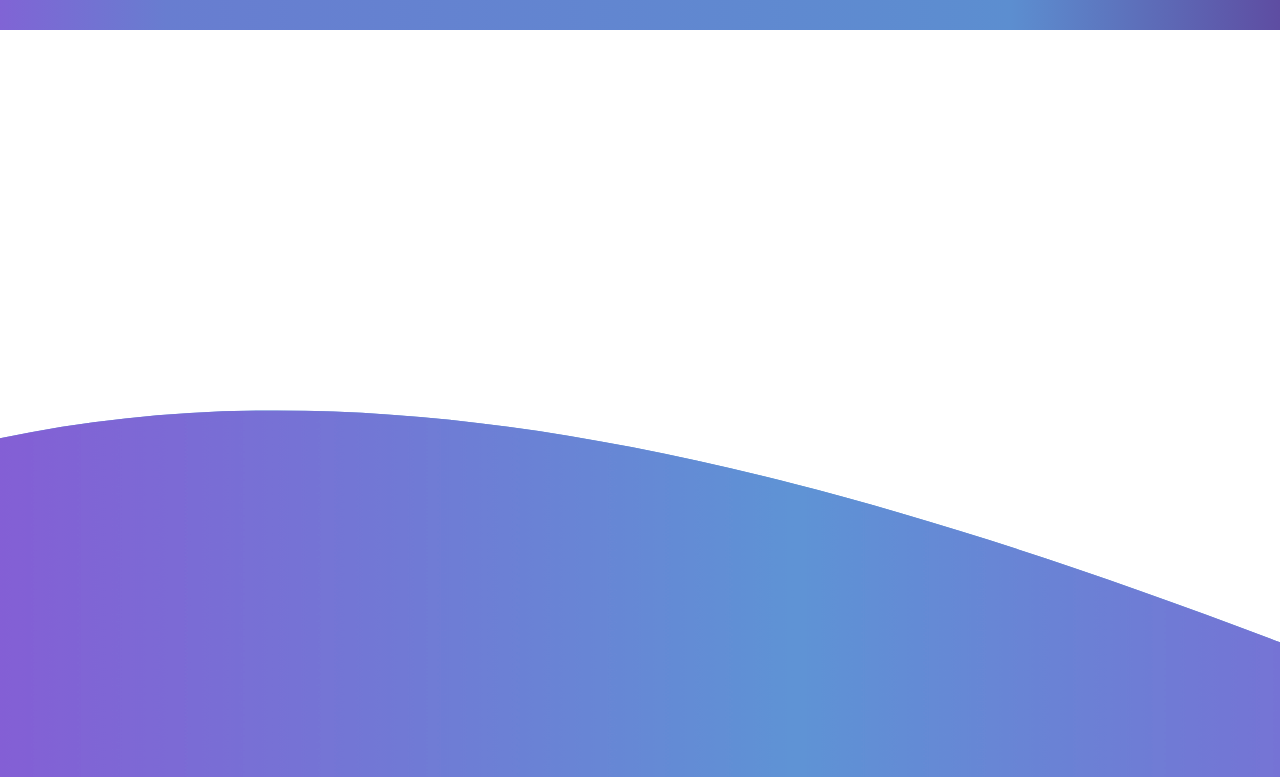
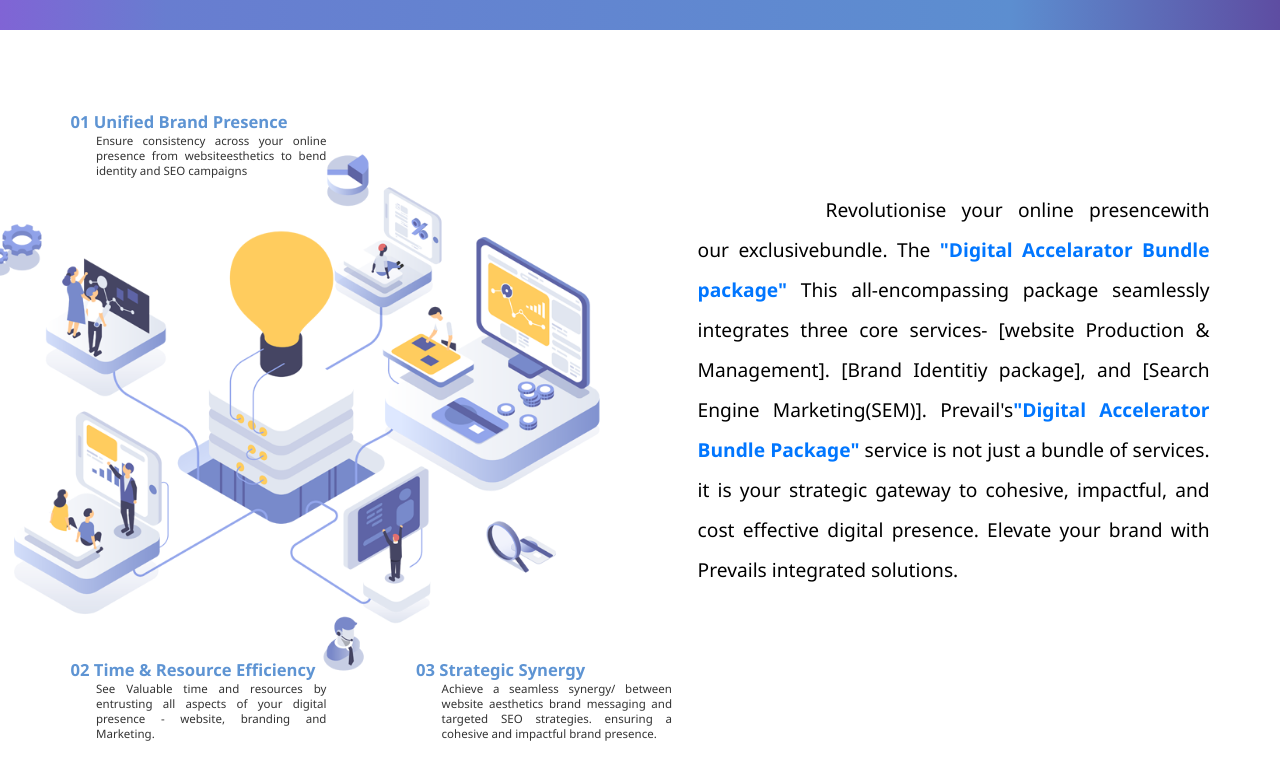
Before and after one commit to Umweltdev/prevailclient, a React (Vite) app: page / in a window 1280 px wide. Shown: the part 4343-5120 px from the top of the page. Built offline with nearby package versions, Linux system fonts and the light colour scheme.

Commit message:
landing | revolutionize section

```diff
--- a/src/components/About/assets/about.css
+++ b/src/components/About/assets/about.css
@@ -358,3 +358,6 @@
 .img-consult {
   width: 100vw;
 }
+
+
+/* SECTION SIX */
--- /dev/null
+++ b/src/components/Landing/SectionSeven.jsx
@@ -0,0 +1,49 @@
+import React from "react";
+import "./assets/landing.css";
+import rev from "./assets/rev.svg";
+
+const SectionSeven = () => {
+  return (
+    <div className="sectionSeven">
+      <div className="sSevenRight">
+        <div className="sSevenOne">
+          <h1 className="sSevenOneHeader">01 Unified Brand Presence</h1>
+          <p className="sSevenOneText">
+            Ensure consistency across your online presence from websiteesthetics
+            to bend identity and SEO campaigns
+          </p>
+        </div>
+        <div className="sSevenSecondry">
+          <div className="sSevenTwo">
+            <h1 className="sSevenOneHeader">02 Time & Resource Efficiency</h1>
+            <p className="sSevenOneText">
+              See Valuable time and resources by entrusting all aspects of your
+              digital presence - website, branding and Marketing.
+            </p>
+          </div>
+          <div className="sSevenThree">
+            <h1 className="sSevenOneHeader">03 Strategic Synergy</h1>
+            <p className="sSevenOneText">
+              Achieve a seamless synergy/ between website aesthetics brand
+              messaging and targeted SEO strategies. ensuring a cohesive and
+              impactful brand presence.
+            </p>
+          </div>
+        </div>
+      </div>
+      <p className="sSevenText">
+        Revolutionise your online presencewith our exclusivebundle. The{" "}
+        <span className="span">"Digital Accelarator Bundle package"</span> This
+        all-encompassing package seamlessly integrates three core services-
+        [website Production & Management]. [Brand Identitiy package], and
+        [Search Engine Marketing(SEM)]. Prevail's
+        <span className="span">"Digital Accelerator Bundle Package"</span>{" "}
+        service is not just a bundle of services. it is your strategic gateway
+        to cohesive, impactful, and cost effective digital presence. Elevate
+        your brand with Prevails integrated solutions.
+      </p>
+    </div>
+  );
+};
+
+export default SectionSeven;
--- a/src/components/Landing/assets/landing.css
+++ b/src/components/Landing/assets/landing.css
@@ -1136,3 +1136,64 @@
 .butn span {
   z-index: 20;
 }
+
+/* SECTION SEVEN */
+.sectionSeven {
+  background-image: url(../assets/rev.svg) !important;
+  height: 100vh;
+  background-position: center;
+  background-repeat: no-repeat;
+  background-size: cover;
+  display: flex;
+  justify-content: center;
+  align-items: top;
+  gap: 2vw;
+  padding-top: 5vh;
+}
+
+.sSevenText {
+  width: 40vw;
+  text-justify: right;
+  text-align: right;
+  font-size: 1.5vw;
+  text-align: justify;
+  text-justify: distribute;
+  text-indent: 10vw;
+  line-height: 5vh;
+  padding-top: 15vh;
+}
+
+.span {
+  font-weight: bold;
+  color: var(--first-color);
+}
+
+.sSevenOneHeader {
+  color: var(--third-color);
+  font-size: 1.3vw;
+}
+
+.sSevenOneText {
+  color: #333;
+  font-size: 0.9vw;
+  width: 18vw;
+  text-align: justify;
+  text-justify: distribute;
+  margin-left: 2vw;
+}
+
+.sSevenRight {
+  display: flex;
+  flex-direction: column;
+  gap: 60vh;
+  top: 0;
+}
+
+.sSevenSecondry {
+  display: flex;
+  gap: 7vw;
+}
+
+.sSevenOne {
+  padding-top: 5vh;
+}
--- a/src/pages/Landing.jsx
+++ b/src/pages/Landing.jsx
@@ -2,6 +2,7 @@
 import Hero from "../components/Landing/Hero";
 import SectionFive from "../components/Landing/SectionFive";
 import SectionFour from "../components/Landing/SectionFour";
+import SectionSeven from "../components/Landing/SectionSeven";
 import SectionSix from "../components/Landing/SectionSix";
 import SectionThree from "../components/Landing/SectionThree";
 import SectionTwo from "../components/Landing/SectionTwo";
@@ -18,6 +19,7 @@
       <SectionFive />
       <SectionFour />
       <SectionSix />
+      <SectionSeven/>
       <Footer />
     </div>
   );
```
Also changed, not shown: src/components/Landing/assets/rev.svg (added), 1 other file (tests, documents, lock files or other folders).
